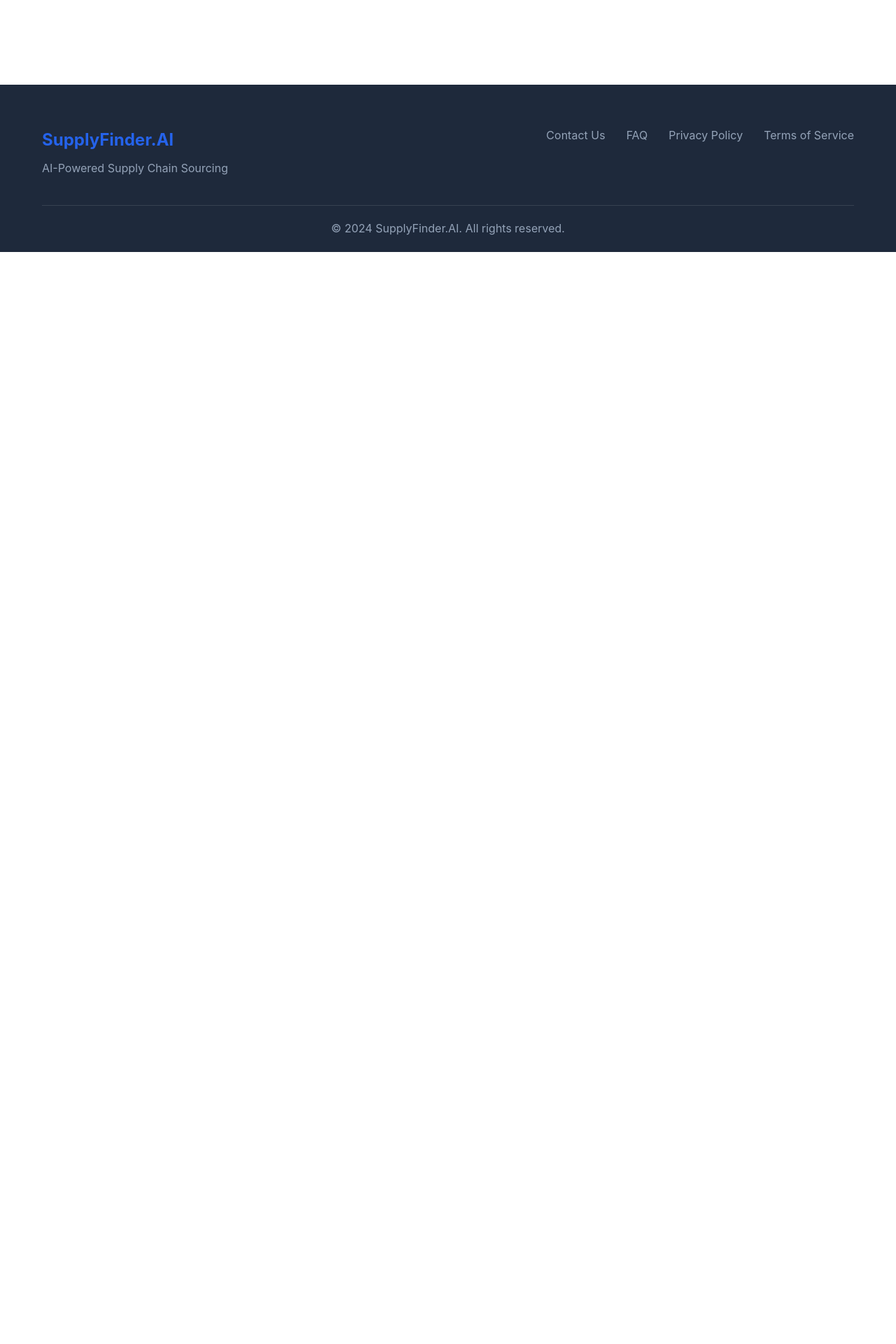
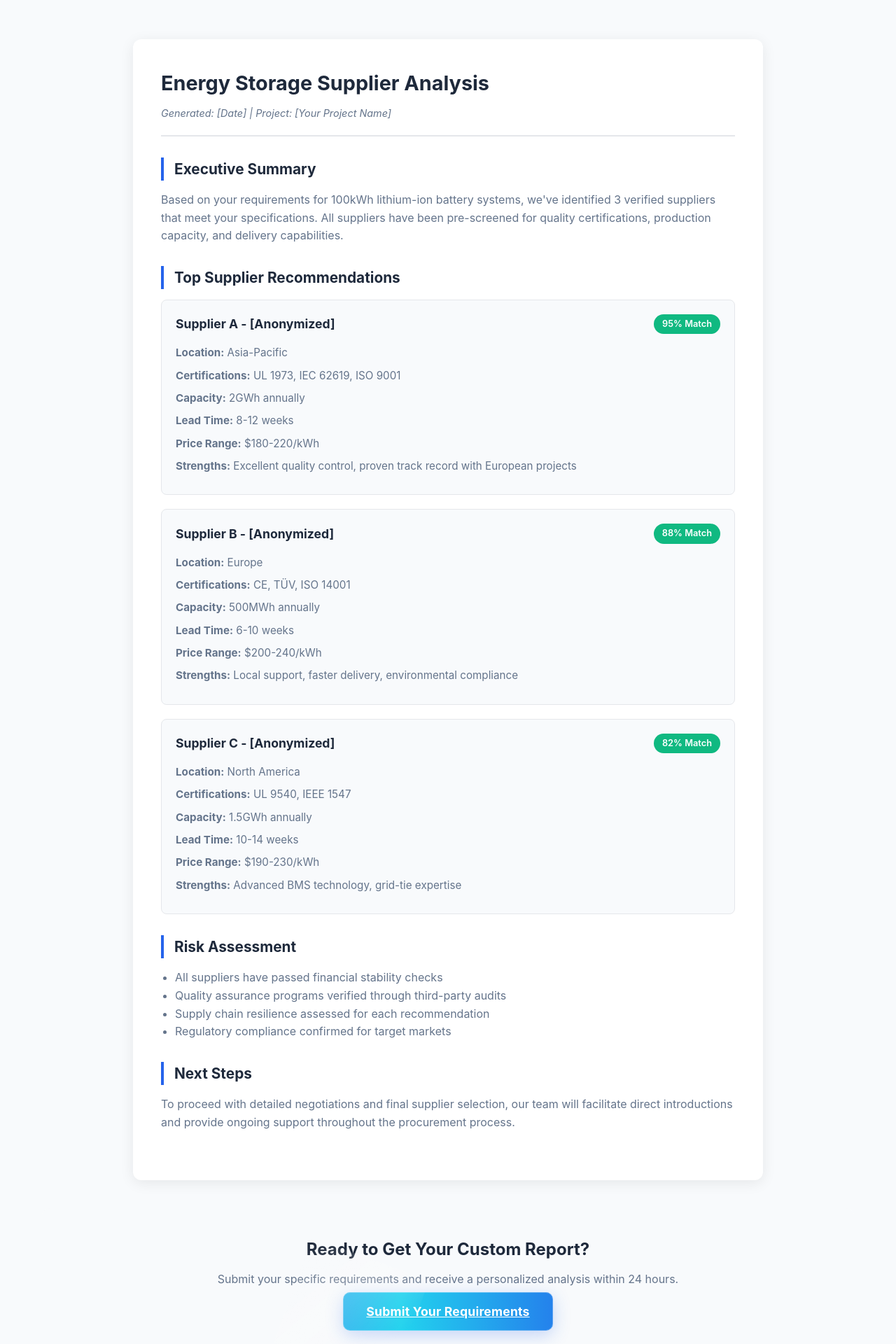
Before and after one commit to timoxue/finder, a React (Vite) app: page /sample-report in a window 1280 px wide. Shown: the part 440-2360 px from the top of the page at 70% size. Before the commit the page ends 800 px from the top, so only its background shows below. Built offline with nearby package versions, Linux system fonts and the light colour scheme.

Commit message:
add sample-report page

```diff
--- a/src/App.jsx
+++ b/src/App.jsx
@@ -3,6 +3,7 @@ import { BrowserRouter as Router, Routes, Route, Link, useLocation } from 'react
 import { Analytics } from '@vercel/analytics/react'
 import RequestForm from './components/RequestForm'
 import FAQPage from './components/FAQPage'
+import SampleReportPage from './components/SampleReportPage'
 import './styles/globals.css'
 
 // Navigation Component
@@ -54,9 +55,14 @@ const HomePage = () => {
             Transform your complex global supply chain sourcing from weeks to minutes.
             Our AI-driven platform connects energy storage integrators with verified suppliers worldwide.
           </p>
-          <button className="cta-button" onClick={() => document.getElementById('request-form').scrollIntoView({ behavior: 'smooth' })}>
-            Submit Your Requirements
-          </button>
+          <div className="hero-cta-group">
+            <button className="cta-button secondary" onClick={() => window.location.href = '/sample-report'}>
+              See a Sample Report
+            </button>
+            <button className="cta-button primary" onClick={() => document.getElementById('request-form').scrollIntoView({ behavior: 'smooth' })}>
+              Submit Your Requirements
+            </button>
+          </div>
         </div>
       </section>
 
@@ -129,9 +135,9 @@ const HomePage = () => {
       {/* Request Form Section */}
       <section id="request-form" className="request-form-section">
         <div className="container">
-          <h2 className="section-title">Get Started Today</h2>
+          <h2 className="section-title">Get Your Free Sourcing Analysis</h2>
           <p className="section-subtitle">
-            Submit your sourcing requirements and let our AI find the perfect suppliers for you
+            No obligation. Receive a customized supplier shortlist report within 24 hours.
           </p>
           <RequestForm />
         </div>
@@ -158,6 +164,7 @@ const Footer = () => {
           </div>
         </div>
         <div className="footer-bottom">
+          <p className="social-proof">Trusted by early-adopter integrators across Europe and North America.</p>
           <p>&copy; 2024 SupplyFinder.AI. All rights reserved.</p>
         </div>
       </div>
@@ -181,6 +188,7 @@ function App() {
         <Routes>
           <Route path="/" element={<HomePage />} />
           <Route path="/faq" element={<FAQPage />} />
+          <Route path="/sample-report" element={<SampleReportPage />} />
         </Routes>
         <Footer />
         <Analytics />
--- a/src/components/RequestForm.jsx
+++ b/src/components/RequestForm.jsx
@@ -205,7 +205,7 @@ const RequestForm = () => {
           className="submit-button"
           disabled={isSubmitting}
         >
-          {isSubmitting ? 'Analyzing Requirements...' : 'Submit Requirements'}
+          {isSubmitting ? 'Generating Your Free Report...' : 'Generate Your Free Report'}
         </button>
       </form>
     </div>
--- /dev/null
+++ b/src/components/SampleReportPage.jsx
@@ -0,0 +1,117 @@
+import React from 'react'
+import { Link } from 'react-router-dom'
+
+const SampleReportPage = () => {
+  return (
+    <div className="sample-report-page">
+      {/* Header Section */}
+      <section className="report-hero">
+        <div className="container">
+          <h1 className="report-title">Sample Supplier Shortlist Report</h1>
+          <p className="report-subtitle">
+            See what you'll receive when you submit your sourcing requirements
+          </p>
+        </div>
+      </section>
+
+      {/* Report Content */}
+      <section className="report-content">
+        <div className="container">
+          <div className="report-card">
+            <div className="report-header">
+              <h2>Energy Storage Supplier Analysis</h2>
+              <p className="report-meta">Generated: [Date] | Project: [Your Project Name]</p>
+            </div>
+
+            <div className="report-section">
+              <h3>Executive Summary</h3>
+              <p>
+                Based on your requirements for 100kWh lithium-ion battery systems, we've identified 3
+                verified suppliers that meet your specifications. All suppliers have been pre-screened
+                for quality certifications, production capacity, and delivery capabilities.
+              </p>
+            </div>
+
+            <div className="report-section">
+              <h3>Top Supplier Recommendations</h3>
+
+              <div className="supplier-card">
+                <div className="supplier-header">
+                  <h4>Supplier A - [Anonymized]</h4>
+                  <span className="match-score">95% Match</span>
+                </div>
+                <div className="supplier-details">
+                  <p><strong>Location:</strong> Asia-Pacific</p>
+                  <p><strong>Certifications:</strong> UL 1973, IEC 62619, ISO 9001</p>
+                  <p><strong>Capacity:</strong> 2GWh annually</p>
+                  <p><strong>Lead Time:</strong> 8-12 weeks</p>
+                  <p><strong>Price Range:</strong> $180-220/kWh</p>
+                  <p><strong>Strengths:</strong> Excellent quality control, proven track record with European projects</p>
+                </div>
+              </div>
+
+              <div className="supplier-card">
+                <div className="supplier-header">
+                  <h4>Supplier B - [Anonymized]</h4>
+                  <span className="match-score">88% Match</span>
+                </div>
+                <div className="supplier-details">
+                  <p><strong>Location:</strong> Europe</p>
+                  <p><strong>Certifications:</strong> CE, TÜV, ISO 14001</p>
+                  <p><strong>Capacity:</strong> 500MWh annually</p>
+                  <p><strong>Lead Time:</strong> 6-10 weeks</p>
+                  <p><strong>Price Range:</strong> $200-240/kWh</p>
+                  <p><strong>Strengths:</strong> Local support, faster delivery, environmental compliance</p>
+                </div>
+              </div>
+
+              <div className="supplier-card">
+                <div className="supplier-header">
+                  <h4>Supplier C - [Anonymized]</h4>
+                  <span className="match-score">82% Match</span>
+                </div>
+                <div className="supplier-details">
+                  <p><strong>Location:</strong> North America</p>
+                  <p><strong>Certifications:</strong> UL 9540, IEEE 1547</p>
+                  <p><strong>Capacity:</strong> 1.5GWh annually</p>
+                  <p><strong>Lead Time:</strong> 10-14 weeks</p>
+                  <p><strong>Price Range:</strong> $190-230/kWh</p>
+                  <p><strong>Strengths:</strong> Advanced BMS technology, grid-tie expertise</p>
+                </div>
+              </div>
+            </div>
+
+            <div className="report-section">
+              <h3>Risk Assessment</h3>
+              <ul>
+                <li>All suppliers have passed financial stability checks</li>
+                <li>Quality assurance programs verified through third-party audits</li>
+                <li>Supply chain resilience assessed for each recommendation</li>
+                <li>Regulatory compliance confirmed for target markets</li>
+              </ul>
+            </div>
+
+            <div className="report-section">
+              <h3>Next Steps</h3>
+              <p>
+                To proceed with detailed negotiations and final supplier selection,
+                our team will facilitate direct introductions and provide ongoing
+                support throughout the procurement process.
+              </p>
+            </div>
+          </div>
+
+          <div className="report-cta">
+            <h3>Ready to Get Your Custom Report?</h3>
+            <p>Submit your specific requirements and receive a personalized analysis within 24 hours.</p>
+            <Link to="/" className="cta-button">
+              Submit Your Requirements
+            </Link>
+          </div>
+        </div>
+      </section>
+    </div>
+  )
+}
+
+export default SampleReportPage
--- a/src/styles/globals.css
+++ b/src/styles/globals.css
@@ -213,6 +213,48 @@ body {
 .cta-button:focus-visible {
   outline: none;
   box-shadow: 0 0 0 3px rgba(34, 211, 238, 0.4), 0 10px 28px rgba(37, 99, 235, 0.35);
+}
+
+/* Hero CTA Group */
+.hero-cta-group {
+  display: flex;
+  gap: 20px;
+  justify-content: center;
+  flex-wrap: wrap;
+}
+
+.cta-button.secondary {
+  background: linear-gradient(90deg, #f8fafc, #e2e8f0, #f8fafc);
+  background-size: 200% 100%;
+  color: #2563eb;
+  border: 2px solid #2563eb;
+  box-shadow: 0 6px 24px rgba(37, 99, 235, 0.15);
+  animation: ctaGradientSecondary 10s ease infinite;
+}
+
+.cta-button.secondary:hover {
+  background: linear-gradient(90deg, #2563eb, #22d3ee, #2563eb);
+  background-size: 200% 100%;
+  color: white;
+  border-color: rgba(255, 255, 255, 0.25);
+  transform: translateY(-2px);
+  box-shadow: 0 8px 28px rgba(37, 99, 235, 0.35);
+  animation: ctaGradient 10s ease infinite;
+}
+
+.cta-button.primary {
+  background: linear-gradient(90deg, #2563eb, #22d3ee, #2563eb);
+  background-size: 200% 100%;
+  color: #ffffff;
+  border: 1px solid rgba(255, 255, 255, 0.25);
+  box-shadow: 0 6px 24px rgba(37, 99, 235, 0.25);
+  animation: ctaGradient 10s ease infinite;
+}
+
+@keyframes ctaGradientSecondary {
+  0% { background-position: 0% 0%; }
+  50% { background-position: 100% 0%; }
+  100% { background-position: 0% 0%; }
 }
 
 @keyframes ctaGradient {
@@ -577,6 +619,13 @@ body {
   color: #94a3b8;
 }
 
+.social-proof {
+  font-style: italic;
+  font-size: 0.9rem;
+  color: #64748b !important;
+  margin-bottom: 8px !important;
+}
+
 /* Responsive Design */
 @media (max-width: 768px) {
   .hero-title {
@@ -787,3 +836,172 @@ body {
     font-size: 2rem;
   }
 }
+
+/* Sample Report Page Styles */
+.sample-report-page {
+  min-height: 100vh;
+  display: flex;
+  flex-direction: column;
+}
+
+.report-hero {
+  background: linear-gradient(135deg, rgba(30, 58, 138, 0.65) 0%, rgba(23, 37, 84, 0.65) 100%), url('/hero-bg.svg');
+  background-size: cover;
+  background-position: center;
+  background-repeat: no-repeat;
+  color: white;
+  padding: 100px 0;
+  text-align: center;
+}
+
+.report-title {
+  font-size: 3rem;
+  font-weight: 800;
+  margin-bottom: 24px;
+  line-height: 1.2;
+}
+
+.report-subtitle {
+  font-size: 1.25rem;
+  opacity: 0.9;
+  line-height: 1.6;
+  max-width: 600px;
+  margin: 0 auto;
+}
+
+.report-content {
+  padding: 80px 0;
+  background: #f8fafc;
+  flex: 1;
+}
+
+.report-card {
+  background: white;
+  border-radius: 12px;
+  box-shadow: 0 4px 20px rgba(0, 0, 0, 0.08);
+  padding: 40px;
+  max-width: 900px;
+  margin: 0 auto;
+}
+
+.report-header {
+  border-bottom: 2px solid #e5e7eb;
+  padding-bottom: 20px;
+  margin-bottom: 30px;
+}
+
+.report-header h2 {
+  color: #1e293b;
+  font-size: 1.8rem;
+  margin-bottom: 8px;
+}
+
+.report-meta {
+  color: #64748b;
+  font-size: 0.9rem;
+  font-style: italic;
+}
+
+.report-section {
+  margin-bottom: 30px;
+}
+
+.report-section h3 {
+  color: #1e293b;
+  font-size: 1.3rem;
+  margin-bottom: 15px;
+  border-left: 4px solid #2563eb;
+  padding-left: 15px;
+}
+
+.report-section p {
+  color: #64748b;
+  line-height: 1.6;
+  margin-bottom: 15px;
+}
+
+.report-section ul {
+  color: #64748b;
+  line-height: 1.6;
+  padding-left: 20px;
+}
+
+.supplier-card {
+  background: #f8fafc;
+  border: 1px solid #e5e7eb;
+  border-radius: 8px;
+  padding: 20px;
+  margin-bottom: 20px;
+}
+
+.supplier-header {
+  display: flex;
+  justify-content: space-between;
+  align-items: center;
+  margin-bottom: 15px;
+}
+
+.supplier-header h4 {
+  color: #1e293b;
+  font-size: 1.1rem;
+  margin: 0;
+}
+
+.match-score {
+  background: #10b981;
+  color: white;
+  padding: 4px 12px;
+  border-radius: 20px;
+  font-size: 0.8rem;
+  font-weight: 600;
+}
+
+.supplier-details p {
+  margin-bottom: 8px;
+  font-size: 0.95rem;
+}
+
+.report-cta {
+  text-align: center;
+  background: #f8fafc;
+  padding: 40px;
+  border-radius: 12px;
+  margin-top: 40px;
+}
+
+.report-cta h3 {
+  color: #1e293b;
+  font-size: 1.5rem;
+  margin-bottom: 10px;
+}
+
+.report-cta p {
+  color: #64748b;
+  margin-bottom: 20px;
+}
+
+/* Responsive Design for Sample Report */
+@media (max-width: 768px) {
+  .report-title {
+    font-size: 2.5rem;
+  }
+
+  .report-subtitle {
+    font-size: 1.1rem;
+  }
+
+  .report-card {
+    padding: 30px 20px;
+  }
+
+  .supplier-header {
+    flex-direction: column;
+    align-items: flex-start;
+    gap: 10px;
+  }
+
+  .hero-cta-group {
+    flex-direction: column;
+    align-items: center;
+  }
+}
```
